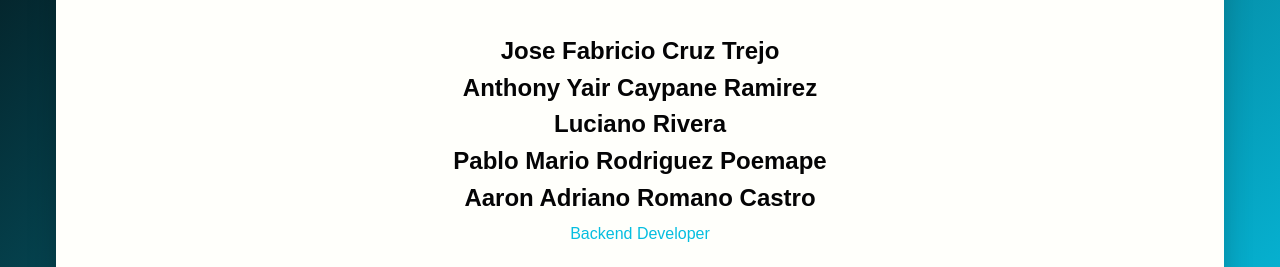
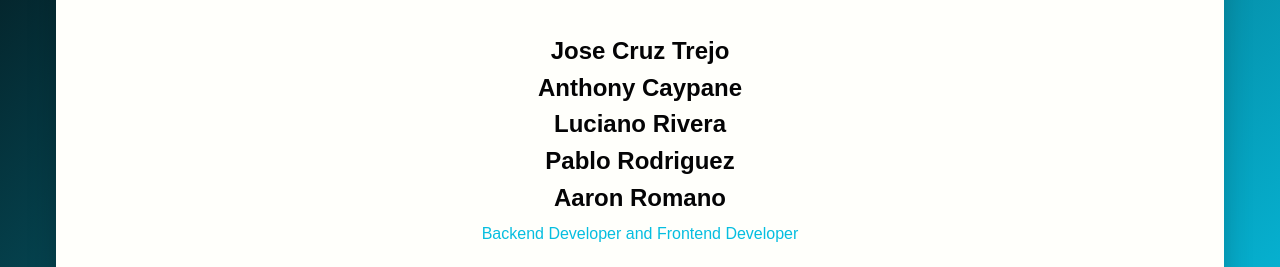
Before and after one commit to ByLux24/DBP-Hackaton0-Equipo-Teo-Practica, a plain HTML site: page index.html in a window 1280 px wide. Shown: the part 1684-1951 px from the top of the page. Drawn offline with Linux system fonts and the light colour scheme.

Commit message:
feat: update Anthony information

```diff
--- a/index.html
+++ b/index.html
@@ -142,13 +142,13 @@
                 </div>
                 <div class="team-card__content">
                   <!-- Aquí tu nombre completo -->
-                   <h3 class="team-card__name">Jose Fabricio Cruz Trejo</h3>
-                  <h3 class="team-card__name">Anthony Yair Caypane Ramirez</h3>
+                   <h3 class="team-card__name">Jose Cruz Trejo</h3>
+                  <h3 class="team-card__name">Anthony Caypane </h3>
                   <h3 class="team-card__name">Luciano Rivera </h3>
-                  <h3 class="team-card__name">Pablo Mario Rodriguez Poemape</h3>
-                  <h3 class="team-card__name">Aaron Adriano Romano Castro</h3>
+                  <h3 class="team-card__name">Pablo Rodriguez </h3>
+                  <h3 class="team-card__name">Aaron Romano </h3>
                   <!-- Aquí tu especialidad o rol (ej: Frontend Developer, Backend Developer, etc.) -->
-                  <p class="team-card__role">Backend Developer</p>
+                  <p class="team-card__role">Backend Developer and Frontend Developer</p>
                   <div class="team-card__social">
                     <!-- Aquí tu link de GitHub (reemplaza el # con tu URL) -->
                     <a
```
